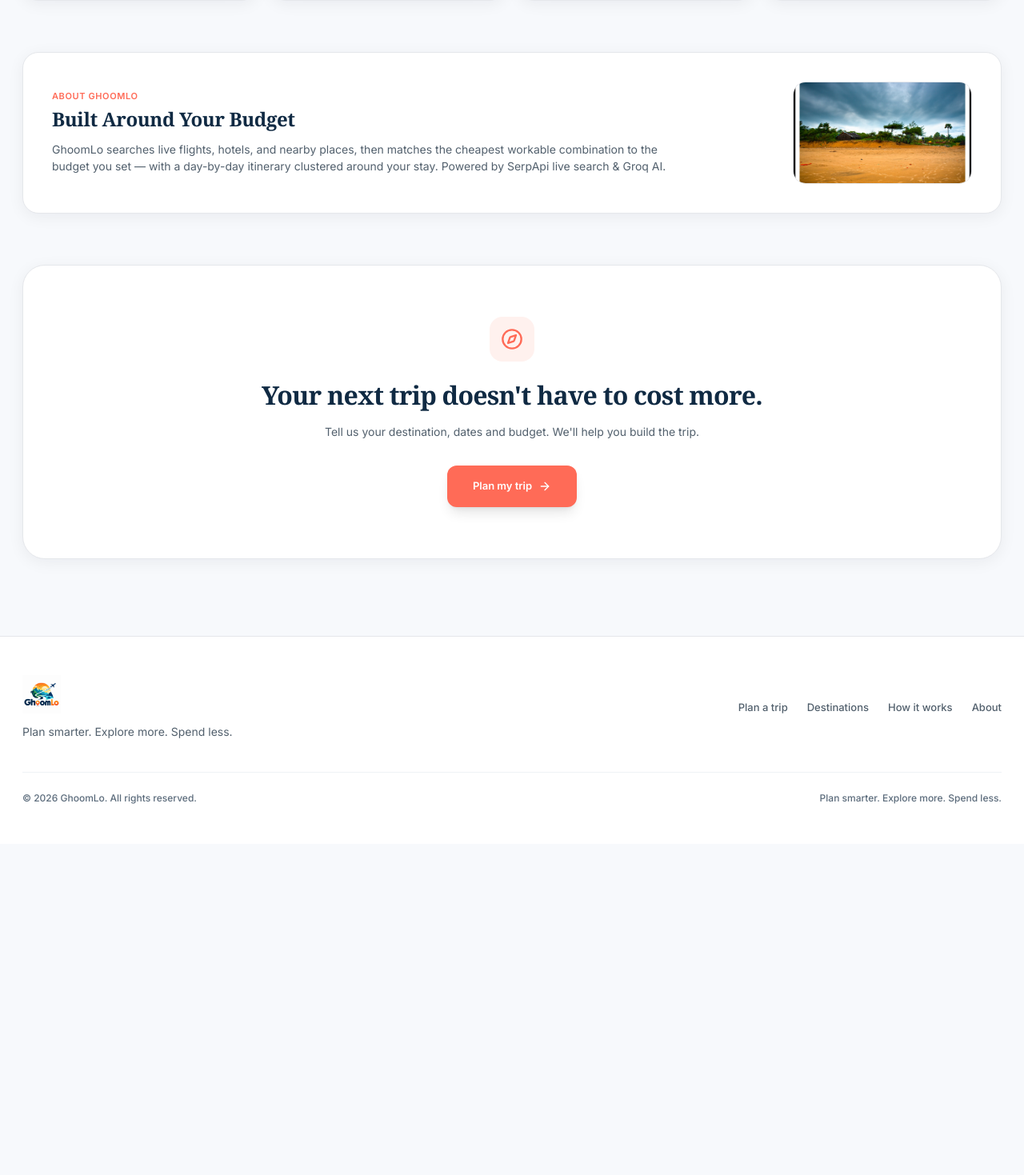
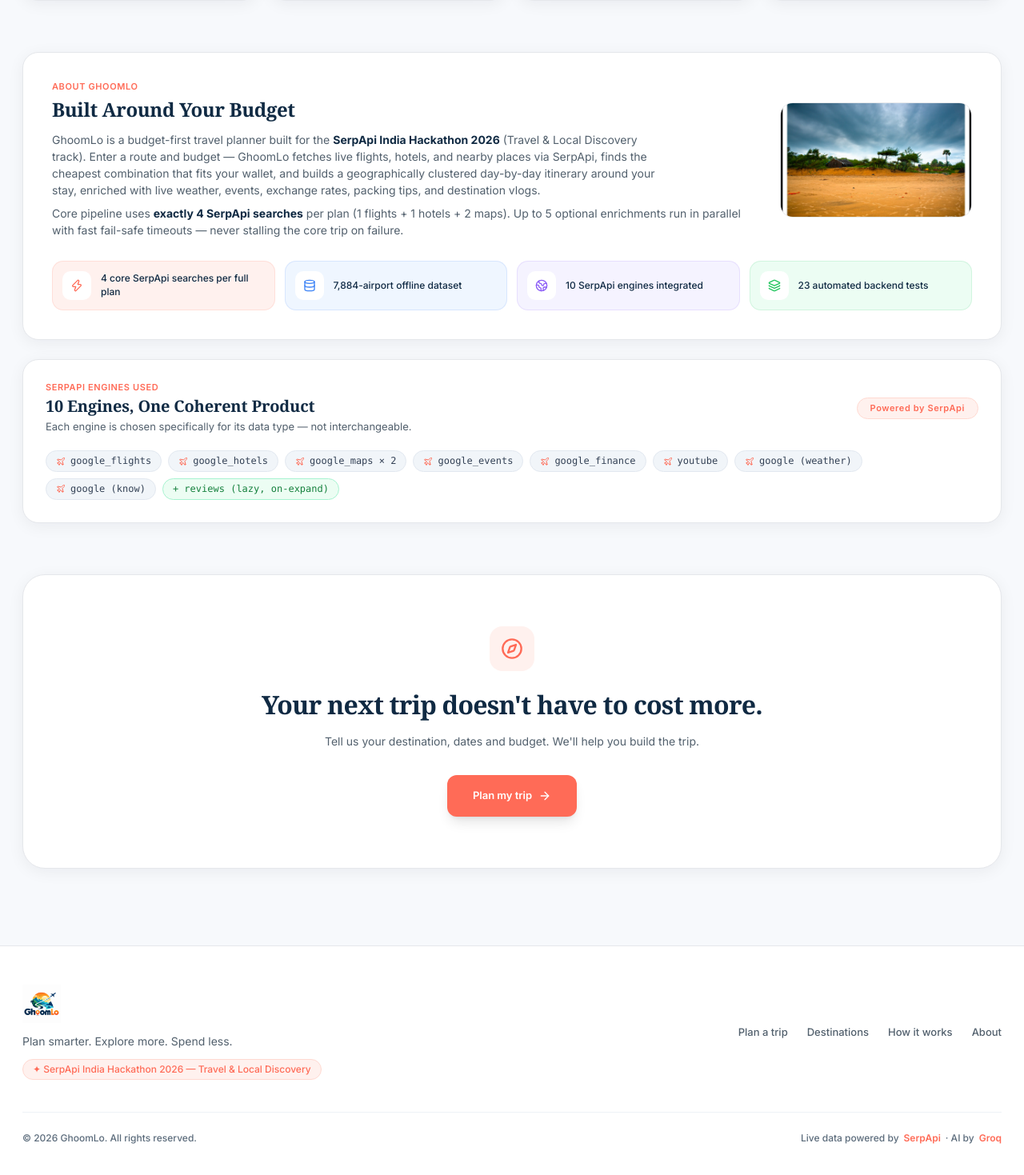
Before and after one commit to harshitsingh070/GhumLo, a React (Vite) app in the folder frontend-react/: page / in a window 1280 px wide. Shown: the part 2273-3742 px from the top of the page at 80% size. Before the commit the page ends 3328 px from the top, so only its background shows below. Built offline with nearby package versions, Linux system fonts and the light colour scheme.

Commit message:
chore: upgrade README for hackathon judges + add SerpApi attribution UI

```diff
--- a/frontend-react/src/components/About.jsx
+++ b/frontend-react/src/components/About.jsx
@@ -1,44 +1,135 @@
-/** Short About blurb: what the app does + hackathon credit. */
+/** About section: hackathon story, SerpApi engine credits, engineering highlights. */
+import { Database, Globe2, Layers, Plane, Zap } from "lucide-react";
 import { DESTINATIONS } from "../lib/destinations.js";
+
+const ENGINES = [
+  "google_flights",
+  "google_hotels",
+  "google_maps × 2",
+  "google_events",
+  "google_finance",
+  "youtube",
+  "google (weather)",
+  "google (know)",
+];
+
+const HIGHLIGHTS = [
+  { icon: Zap, color: "#FF6B57", bg: "#FFF1EE", label: "4 core SerpApi searches per full plan" },
+  { icon: Database, color: "#3B82F6", bg: "#EFF6FF", label: "7,884-airport offline dataset" },
+  { icon: Globe2, color: "#8B5CF6", bg: "#F5F3FF", label: "10 SerpApi engines integrated" },
+  { icon: Layers, color: "#22C55E", bg: "#ECFDF3", label: "23 automated backend tests" },
+];
 
 export default function About() {
   const img = DESTINATIONS?.[0]?.img;
   return (
     <section
       id="about"
-      aria-label="About"
-      className="scroll-mt-24 rounded-[20px] bg-white p-7 text-[#102A43] sm:p-9"
-      style={{
-        border: "1px solid #E5E7EB",
-        boxShadow: "0 4px 20px rgba(15, 23, 42, 0.06)",
-      }}
+      aria-label="About GhoomLo"
+      className="scroll-mt-24 space-y-6"
+    >
+      {/* Main blurb */}
+      <div
+        className="rounded-[20px] bg-white p-7 text-[#102A43] sm:p-9"
+        style={{ border: "1px solid #E5E7EB", boxShadow: "0 4px 20px rgba(15, 23, 42, 0.06)" }}
       >
         <div className="flex flex-col items-start gap-6 md:flex-row md:items-center">
           <div className="min-w-0 flex-1">
-          <p
-            className="t-badge uppercase text-[#FF6B57]"
-          >
-            About GhoomLo
-          </p>
+            <p className="t-badge uppercase text-[#FF6B57]">About GhoomLo</p>
             <h2 className="font-display mt-2 t-section text-[#102A43]">
               Built Around Your Budget
             </h2>
             <p className="mt-3 max-w-3xl t-body text-[#52606D]">
-            GhoomLo searches live flights, hotels, and nearby places, then matches the cheapest
-            workable combination to the budget you set — with a day-by-day itinerary clustered
-            around your stay. Powered by SerpApi live search &amp; Groq AI.
+              GhoomLo is a budget-first travel planner built for the{" "}
+              <strong className="text-[#102A43]">SerpApi India Hackathon 2026</strong>{" "}
+              (Travel &amp; Local Discovery track). Enter a route and budget — GhoomLo fetches live
+              flights, hotels, and nearby places via SerpApi, finds the cheapest combination that
+              fits your wallet, and builds a geographically clustered day-by-day itinerary around
+              your stay, enriched with live weather, events, exchange rates, packing tips, and
+              destination vlogs.
+            </p>
+            <p className="mt-2 t-body text-[#52606D]">
+              Core pipeline uses <strong className="text-[#102A43]">exactly 4 SerpApi searches</strong>{" "}
+              per plan (1 flights + 1 hotels + 2 maps). Up to 5 optional enrichments run in parallel
+              with fast fail-safe timeouts — never stalling the core trip on failure.
             </p>
           </div>
           {img && (
             <img
               src={img}
-            alt="Destination"
+              alt="Goa destination photo"
               loading="lazy"
-            className="h-32 w-full rounded-2xl object-cover md:w-56"
+              className="h-36 w-full rounded-2xl object-cover md:w-60"
               style={{ border: "1px solid #E5E7EB" }}
             />
           )}
         </div>
+
+        {/* Engineering highlights */}
+        <div className="mt-7 grid gap-3 sm:grid-cols-2 lg:grid-cols-4">
+          {HIGHLIGHTS.map(({ icon: Icon, color, bg, label }) => (
+            <div
+              key={label}
+              className="flex items-center gap-3 rounded-[14px] p-3"
+              style={{ background: bg, border: `1px solid ${color}22` }}
+            >
+              <span
+                className="flex h-9 w-9 shrink-0 items-center justify-center rounded-[10px]"
+                style={{ background: "#fff", color }}
+              >
+                <Icon className="h-4 w-4" />
+              </span>
+              <p className="t-meta font-medium text-[#102A43]">{label}</p>
+            </div>
+          ))}
+        </div>
+      </div>
+
+      {/* SerpApi engines used */}
+      <div
+        className="rounded-[20px] bg-white p-6 sm:p-7"
+        style={{ border: "1px solid #E5E7EB", boxShadow: "0 4px 20px rgba(15, 23, 42, 0.06)" }}
+      >
+        <div className="flex flex-wrap items-center justify-between gap-3">
+          <div>
+            <p className="t-badge uppercase text-[#FF6B57]">SerpApi Engines Used</p>
+            <h3 className="font-display mt-1 t-subsection text-[#102A43]">
+              10 Engines, One Coherent Product
+            </h3>
+            <p className="mt-1 t-small text-[#52606D]">
+              Each engine is chosen specifically for its data type — not interchangeable.
+            </p>
+          </div>
+          <span
+            className="shrink-0 rounded-full px-4 py-1.5 t-badge font-semibold"
+            style={{ background: "#FFF1EE", border: "1px solid #FFD9D1", color: "#FF6B57" }}
+          >
+            Powered by SerpApi
+          </span>
+        </div>
+        <div className="mt-5 flex flex-wrap gap-2">
+          {ENGINES.map((e) => (
+            <span
+              key={e}
+              className="inline-flex items-center gap-1.5 rounded-full px-3 py-1 t-meta font-mono"
+              style={{
+                background: "#F1F5F9",
+                border: "1px solid #E2E8F0",
+                color: "#334155",
+              }}
+            >
+              <Plane className="h-3 w-3 text-[#FF6B57]" aria-hidden="true" />
+              {e}
+            </span>
+          ))}
+          <span
+            className="inline-flex items-center rounded-full px-3 py-1 t-meta font-mono"
+            style={{ background: "#ECFDF3", border: "1px solid #A7F3D0", color: "#15803D" }}
+          >
+            + reviews (lazy, on-expand)
+          </span>
+        </div>
+      </div>
     </section>
   );
 }
--- a/frontend-react/src/components/Footer.jsx
+++ b/frontend-react/src/components/Footer.jsx
@@ -7,7 +7,7 @@
   { label: "About", action: () => go("home", "about") },
 ];
 
-/** Clean white/light footer. */
+/** Clean white/light footer with hackathon attribution. */
 export default function Footer() {
   return (
     <footer
@@ -31,6 +31,13 @@
             <p className="mt-3 max-w-xs t-body" style={{ color: "#52606D" }}>
               Plan smarter. Explore more. Spend less.
             </p>
+            {/* Hackathon identity */}
+            <span
+              className="mt-3 inline-flex items-center gap-1.5 rounded-full px-3 py-1 t-meta"
+              style={{ background: "#FFF1EE", border: "1px solid #FFD9D1", color: "#FF6B57" }}
+            >
+              ✦ SerpApi India Hackathon 2026 — Travel &amp; Local Discovery
+            </span>
           </div>
 
           {/* Nav */}
@@ -64,9 +71,30 @@
           </nav>
         </div>
 
-        <div className="mt-10 flex flex-col items-center justify-between gap-2 pt-6 t-meta sm:flex-row" style={{ borderTop: "1px solid #EEF2F6", color: "#5B6B7B" }}>
+        <div className="mt-10 flex flex-col items-center justify-between gap-3 pt-6 t-meta sm:flex-row" style={{ borderTop: "1px solid #EEF2F6", color: "#5B6B7B" }}>
           <p>© 2026 GhoomLo. All rights reserved.</p>
-          <p>Plan smarter. Explore more. Spend less.</p>
+          <p className="flex items-center gap-1.5">
+            Live data powered by{" "}
+            <a
+              href="https://serpapi.com"
+              target="_blank"
+              rel="noopener noreferrer"
+              className="font-semibold transition-colors"
+              style={{ color: "#FF6B57" }}
+            >
+              SerpApi
+            </a>
+            {" "}· AI by{" "}
+            <a
+              href="https://groq.com"
+              target="_blank"
+              rel="noopener noreferrer"
+              className="font-semibold transition-colors"
+              style={{ color: "#FF6B57" }}
+            >
+              Groq
+            </a>
+          </p>
         </div>
       </div>
     </footer>
--- a/frontend-react/src/components/TripPage.jsx
+++ b/frontend-react/src/components/TripPage.jsx
@@ -174,6 +174,38 @@
             )}
           </div>
 
+          {/* SerpApi engine attribution — shows judges which engines powered this result */}
+          <div
+            className="no-print flex flex-wrap items-center gap-x-4 gap-y-2 rounded-[14px] px-4 py-3"
+            style={{ background: "#FFF8F6", border: "1px solid #FFD9D1" }}
+            aria-label="Data sources"
+          >
+            <span className="t-meta font-semibold shrink-0" style={{ color: "#FF6B57" }}>
+              ● Live data from SerpApi
+            </span>
+            <span className="hidden sm:block h-4 w-px bg-[#FFD9D1]" aria-hidden="true" />
+            {[
+              { label: "Flights", engine: "google_flights" },
+              { label: "Hotels", engine: "google_hotels" },
+              { label: "Attractions", engine: "google_maps" },
+              { label: "Restaurants", engine: "google_maps" },
+              ...(plan.weather ? [{ label: "Weather", engine: "google" }] : []),
+              ...(plan.events?.length ? [{ label: "Events", engine: "google_events" }] : []),
+              ...(plan.exchange_rate ? [{ label: "FX Rate", engine: "google_finance" }] : []),
+              ...(plan.videos?.length ? [{ label: "Vlogs", engine: "youtube" }] : []),
+              ...(plan.know?.length ? [{ label: "Know-before-you-go", engine: "google" }] : []),
+            ].map(({ label, engine }) => (
+              <span
+                key={`${label}-${engine}`}
+                className="inline-flex items-center gap-1 rounded-full px-2.5 py-0.5 t-badge-sm"
+                style={{ background: "#FFFFFF", border: "1px solid #E5E7EB", color: "#52606D" }}
+                title={`${engine}`}
+              >
+                {label}
+              </span>
+            ))}
+          </div>
+
           {/* MAIN DASHBOARD */}
           <div className="grid grid-cols-1 items-start gap-6 md:grid-cols-2 xl:grid-cols-[minmax(280px,0.9fr)_minmax(0,1.8fr)] xl:gap-7">
             <div className="md:order-2 xl:order-1">
```
Also changed, not shown: 6 other files (tests, documents, lock files or other folders). Lines whose indentation alone changed are shown as unchanged.
